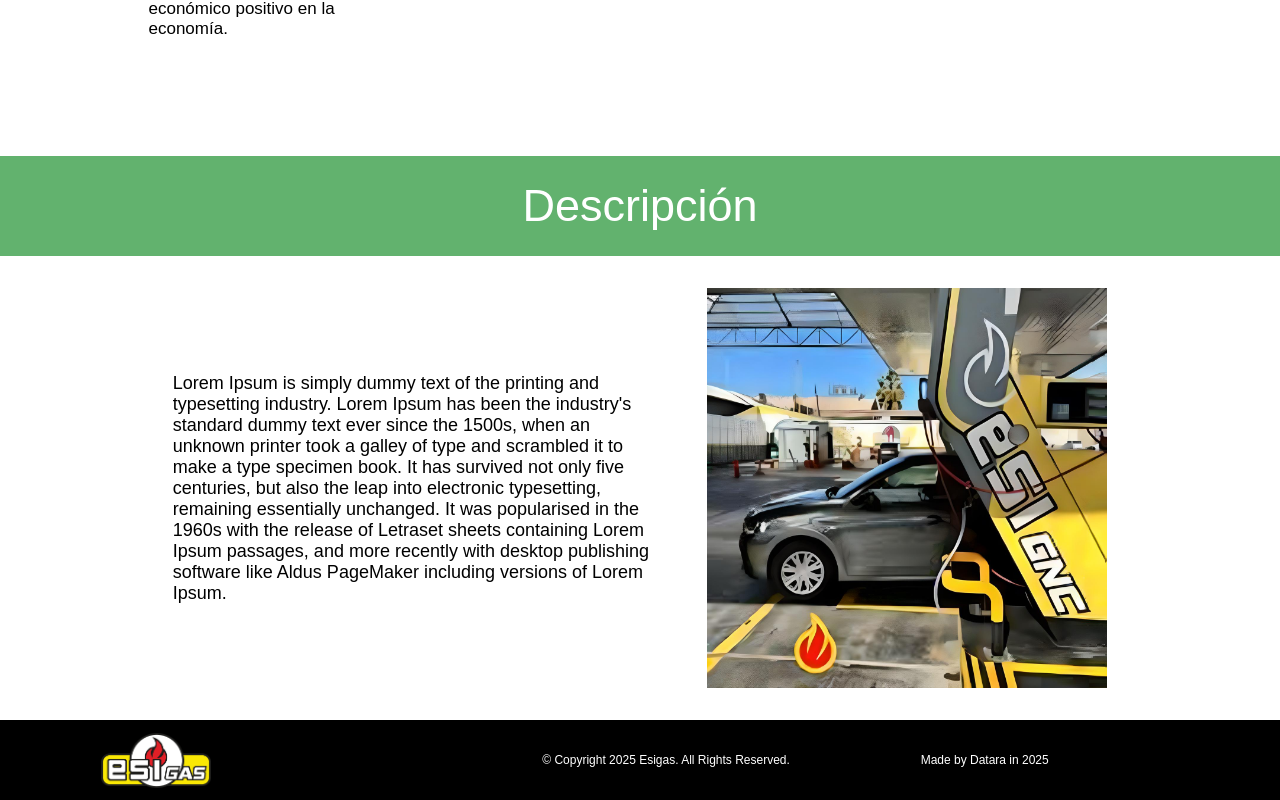
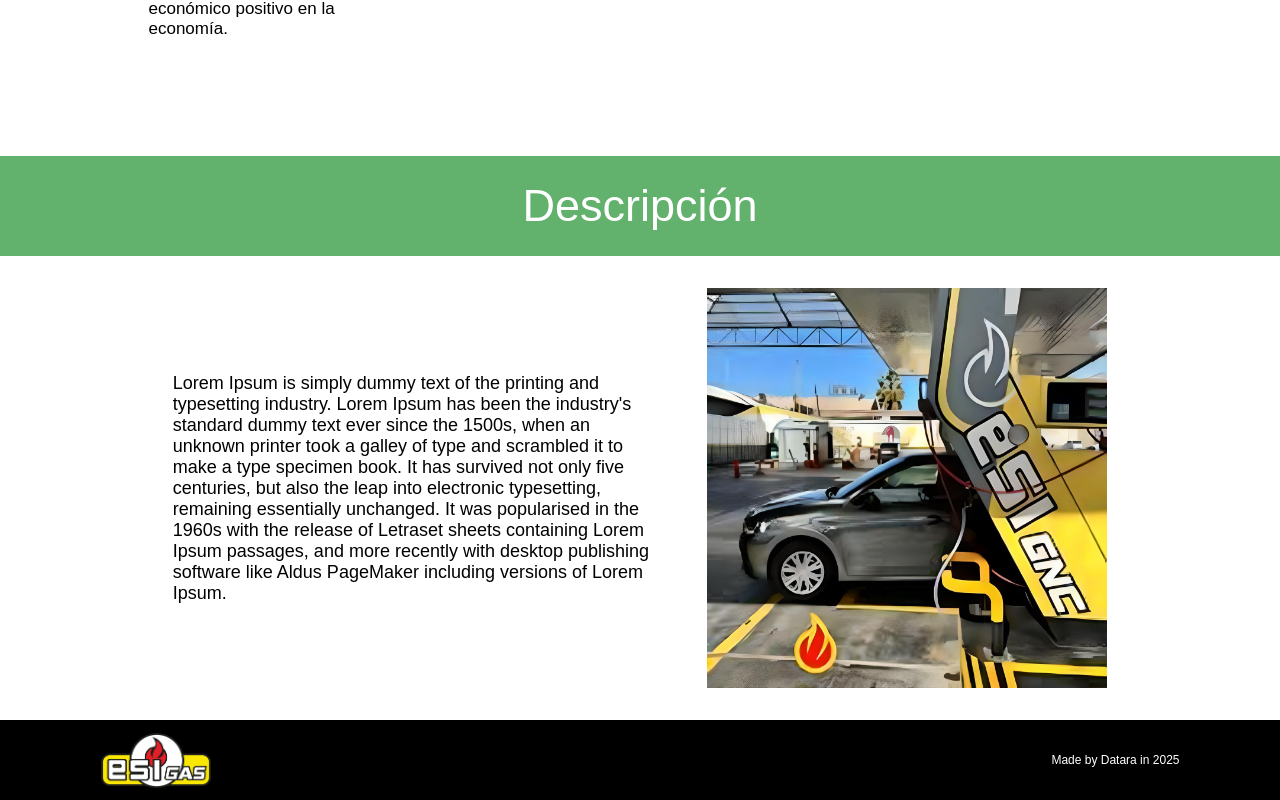
Before and after one commit to IvanDerlich/esigas, a Next.js app: page / in a window 1280 px wide. Shown: the part 1154-1954 px from the top of the page. Built offline with nearby package versions, Linux system fonts and the light colour scheme; a web font is replaced by a local one.

Commit message:
Quito parte de copyright

```diff
--- a/src/app/components/layout/footer.module.css
+++ b/src/app/components/layout/footer.module.css
@@ -15,7 +15,7 @@
 .footer_text {
   width: 40%;
   display: flex;
-  justify-content: space-evenly;
+  justify-content: flex-end;
 }
 
 @media (min-width: 320px) and (max-width: 768px) {
@@ -43,7 +43,7 @@
 
   .footer_text {
     width: 80%;
-    justify-content: center;
+    justify-content: flex-end;
     align-items: center;
     gap: 2rem;
   }
@@ -56,6 +56,6 @@
 
   .footer_text {
     width: 60%;
-    justify-content: space-evenly;
+    justify-content: flex-end;
   }
 }
--- a/src/app/components/layout/footer.tsx
+++ b/src/app/components/layout/footer.tsx
@@ -15,9 +15,6 @@ export const Footer = () => {
       <Image src={logo} alt="Logo" width={110} height={55} />
       <div className={styles.footer_text}>
         <p className={`${abyssinica.className} ${styles.footer_p}`}>
-          © Copyright 2025 Esigas. All Rights Reserved.
-        </p>
-        <p className={`${abyssinica.className} ${styles.footer_p}`}>
           Made by Datara in 2025
         </p>
       </div>
```
